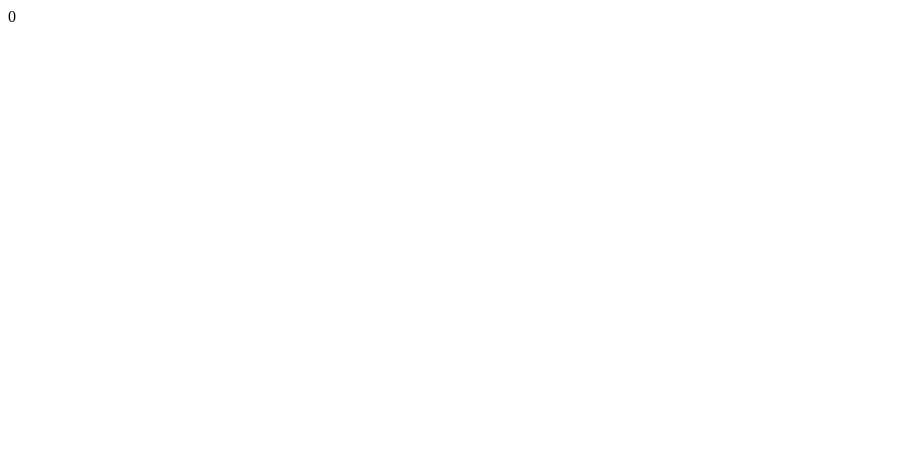
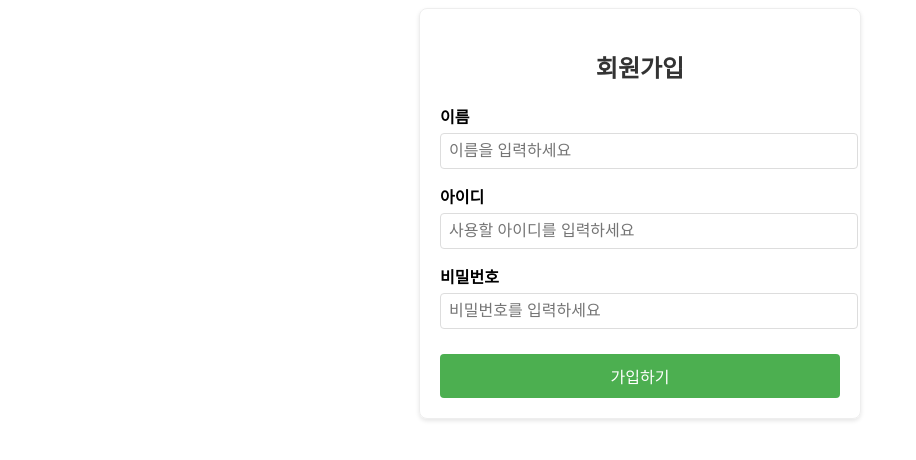
Before and after one commit to lifedesigner88/250416_SejongClass, a Vue app in the folder FrontEnd/: page / in a window 1280 px wide. Shown: the top 460 px of the page, without its empty margins (0-916 px from the left). Built offline with nearby package versions, Linux system fonts and the light colour scheme.

Commit message:
프론트 fectch 공부중

```diff
--- a/FrontEnd/src/App.vue
+++ b/FrontEnd/src/App.vue
@@ -1,15 +1,118 @@
 <script setup>
-import {ref} from 'vue'
+import { ref } from 'vue'
 
 
-const count = ref(0)
+// 사용자 정보를 저장할 반응형 객체
+const userInfo = ref({
+  name: '',
+  username: '',
+  password: ''
+})
 
+// 폼 제출 처리 함수
+const handleSubmit = () => {
+  // 여기서 회원가입 로직을 구현합니다
+  // 예: API 호출, 유효성 검증 등
+  console.log('회원가입 정보:', userInfo.value)
+
+  // 회원가입 후 폼 초기화
+  userInfo.value = {
+    name: '',
+    username: '',
+    password: ''
+  }
+}
 </script>
 
 <template>
-{{count}}
+  <div class="signup-container">
+    <h2>회원가입</h2>
+    <form @submit.prevent="handleSubmit">
+      <div class="form-group">
+        <label for="name">이름</label>
+        <input
+            type="text"
+            id="name"
+            v-model="userInfo.name"
+            required
+            placeholder="이름을 입력하세요"
+        />
+      </div>
+
+      <div class="form-group">
+        <label for="username">아이디</label>
+        <input
+            type="text"
+            id="username"
+            v-model="userInfo.username"
+            required
+            placeholder="사용할 아이디를 입력하세요"
+        />
+      </div>
+
+      <div class="form-group">
+        <label for="password">비밀번호</label>
+        <input
+            type="password"
+            id="password"
+            v-model="userInfo.password"
+            required
+            placeholder="비밀번호를 입력하세요"
+        />
+      </div>
+
+      <button type="submit">가입하기</button>
+    </form>
+  </div>
 </template>
 
 <style scoped>
+.signup-container {
+  max-width: 400px;
+  margin: 0 auto;
+  padding: 20px;
+  border: 1px solid #eee;
+  border-radius: 8px;
+  box-shadow: 0 2px 4px rgba(0, 0, 0, 0.1);
+}
 
+h2 {
+  text-align: center;
+  margin-bottom: 20px;
+  color: #333;
+}
+
+.form-group {
+  margin-bottom: 15px;
+}
+
+label {
+  display: block;
+  margin-bottom: 5px;
+  font-weight: bold;
+}
+
+input {
+  width: 100%;
+  padding: 8px;
+  border: 1px solid #ddd;
+  border-radius: 4px;
+  font-size: 16px;
+}
+
+button {
+  width: 100%;
+  padding: 10px;
+  background-color: #4CAF50;
+  color: white;
+  border: none;
+  border-radius: 4px;
+  font-size: 16px;
+  cursor: pointer;
+  margin-top: 10px;
+}
+
+button:hover {
+  background-color: #45a049;
+}
 </style>
```
Also changed, not shown: FrontEnd/src/services/UserApi.js (added, +53 -0 lines), 1 other file (tests, documents, lock files or other folders).
